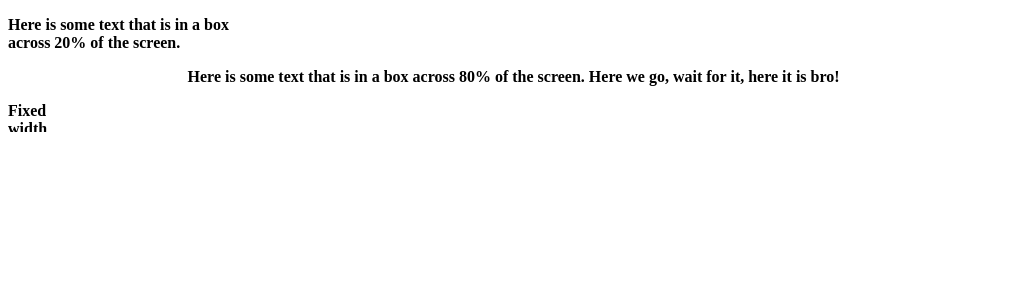
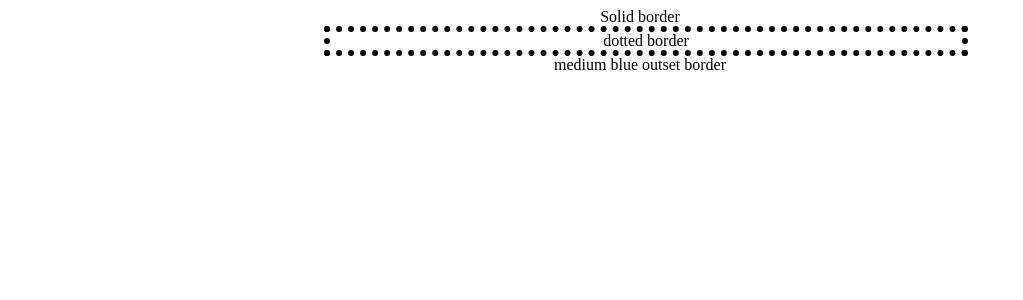
Before and after one commit to saji2000/html5, a PHP site: page /practice.html in a window 1280 px wide. Shown: the top 300 px of the page, without its empty margins (0-1023 px from the left). Run offline with PHP 8.4, Linux system fonts and the light colour scheme.

Commit message:
borders in css

```diff
--- a/practice.html
+++ b/practice.html
@@ -9,17 +9,15 @@
 
     </head>
     <body>
-        <p id="ex1">
-            Here is some text that is in a box across 20% of the screen.
-        </p>
-
-        <p id="ex2">
-            Here is some text that is in a box across 80% of the screen. Here we go, wait for it, here it is bro!
-        </p>
-
-        <p id="ex3">
-            Fixed width and height, how cool is that?! lol hhhhhhhhhhhhhhhhhhhhhhhhhhhhhhhhhhhhhhhhhhhhhhhhhhhhhhhhhhh
-        </p>
+        <div id="ex1">
+            Solid border
+        </div>
+        <div id="ex2">
+            dotted border
+        </div>
+        <div id="ex3">
+            medium blue outset border
+        </div>
 
     </body>
 </html>
--- a/style.css
+++ b/style.css
@@ -1,3 +1,4 @@
-#ex1 {font-weight: bold; width: 20%;}
-#ex2 {font-weight: bold; width: 80%; text-align: center}
-#ex3 {font-weight: bold; width: 5%; height: 30px; overflow:scroll}
+div {text-align: center; width: 50%; position: relative; left:25%; border-width: 6px}
+#ex1 {border-width: solid;}
+#ex2 {border-style: dotted;}
+#ex3 {border-color: blue;}
```
